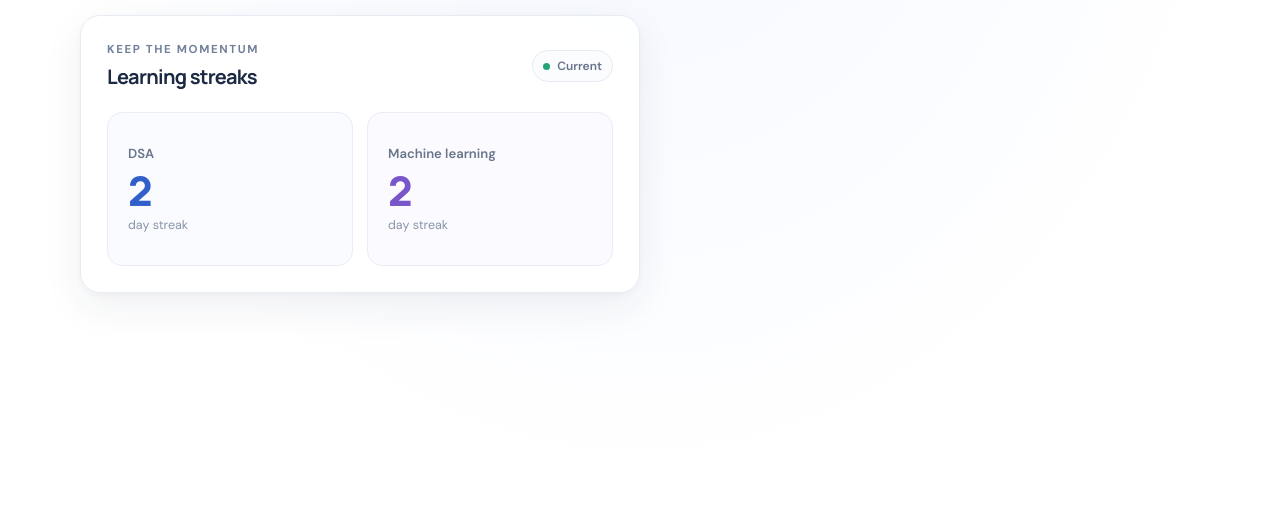
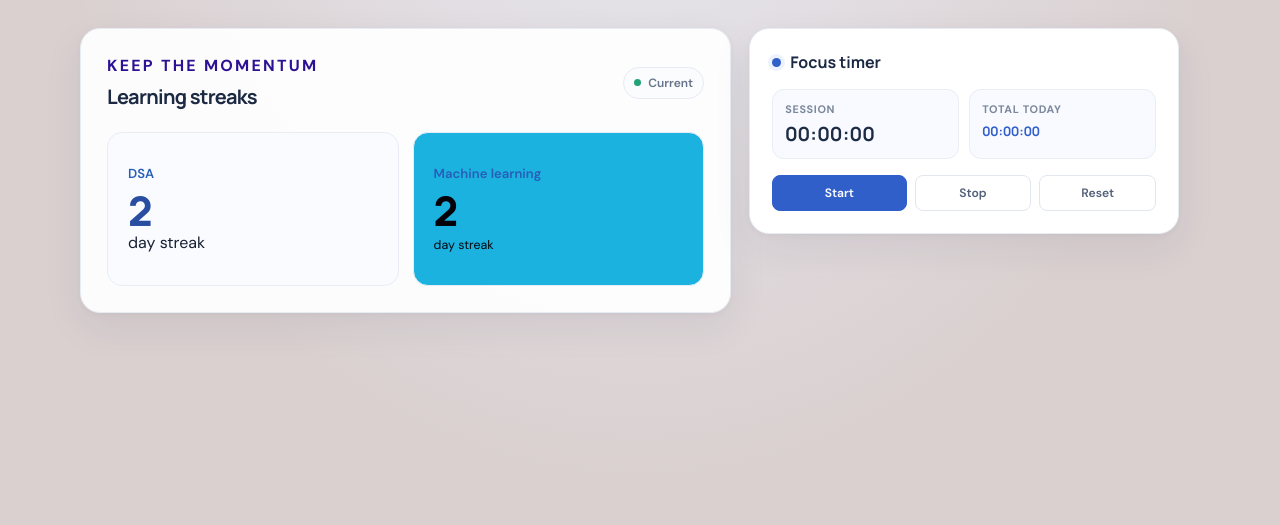
Before and after one commit to SatyamInnovates/Drona, a plain HTML site: page Frontend/index.html in a window 1280 px wide. Shown: the part 275-800 px from the top of the page. Drawn offline with Linux system fonts and the light colour scheme.

Commit message:
Added Timer and completed UI

```diff
--- a/Frontend/index.html
+++ b/Frontend/index.html
@@ -38,6 +38,28 @@
                     </article>
                 </div>
             </div>
+
+            <section id="container" class="timer-panel" aria-label="Focus timer">
+                <div class="timer-heading">
+                    <span class="timer-dot"></span>
+                    <span>Focus timer</span>
+                </div>
+                <div class="timer-readouts">
+                    <div class="timer-readout session-readout">
+                        <span class="readout-label">Session</span>
+                        <div id="display" aria-live="off">00:00:00</div>
+                    </div>
+                    <div class="timer-readout total-readout">
+                        <span class="readout-label">Total today</span>
+                        <div id="total" aria-live="polite">00:00:00:00</div>
+                    </div>
+                </div>
+                <div id="controls">
+                    <button id="start" onclick="start()">Start</button>
+                    <button id="stop" onclick="stop()">Stop</button>
+                    <button id="reset" onclick="reset()">Reset</button>
+                </div>
+            </section>
         </section>
     </main>
 
--- a/Frontend/index.js
+++ b/Frontend/index.js
@@ -1,5 +1,6 @@
 const ml_streak = document.getElementById('ml-streak');
 const dsa_streak = document.getElementById('dsa-streak');
+
 
 fetch('../Backend(main files)/streaks.json')
     .then(response => response.json())
@@ -7,3 +8,67 @@ fetch('../Backend(main files)/streaks.json')
         ml_streak.textContent = data.ml_streak;
         dsa_streak.textContent = data.dsa_streak;
     })
+
+
+
+
+// Timer
+const display = document.getElementById('display');
+const totalDisplay = document.getElementById('total');
+let timer = null;
+let startTime = 0;
+let elapsetTime = 0;
+let isRunning = false;
+let segmentStart = 0;
+
+const storageKey = "sessions-" + new Date().toDateString();   // NEW: one box per day
+let sessions = JSON.parse(localStorage.getItem(storageKey)) || [];   // NEW: load (null -> [])
+
+function formatTime(ms){
+    let hours = Math.floor(ms / (1000 * 60 * 60)).toString().padStart(2,"0");
+    let minutes = Math.floor(ms / (1000 * 60) % 60).toString().padStart(2,"0");
+    let seconds = Math.floor(ms / 1000 % 60).toString().padStart(2,"0");
+    let milliseconds = Math.floor(ms % 1000 / 10).toString().padStart(2,"0");
+
+    return `${hours}:${minutes}:${seconds}`;
+}
+
+function start(){
+    if(!isRunning){
+        startTime = Date.now() - elapsetTime;
+        segmentStart = Date.now();
+        timer = setInterval(update,10);
+        isRunning = true;
+    }
+}
+
+function stop(){
+    if(isRunning){
+        clearInterval(timer);
+        elapsetTime = Date.now() - startTime;
+        sessions.push(Date.now() - segmentStart);
+        localStorage.setItem(storageKey, JSON.stringify(sessions));   // NEW: save
+        showTotal();
+        isRunning = false;
+    }
+}
+
+function reset(){
+    clearInterval(timer);
+    startTime = 0;
+    elapsetTime = 0;
+    isRunning = false;
+    display.textContent = "00:00:00:00";
+}
+
+function update(){
+    elapsetTime = Date.now() - startTime;
+    display.textContent = formatTime(elapsetTime);
+}
+
+function showTotal(){
+    const total = sessions.reduce((sum, ms) => sum + ms, 0);
+    totalDisplay.textContent = formatTime(total);
+}
+
+showTotal();
--- a/Frontend/style.css
+++ b/Frontend/style.css
@@ -21,23 +21,141 @@ body {
     margin: 0;
     background:
         radial-gradient(ellipse at 50% 0, rgba(238, 243, 255, 0.75), transparent 38rem),
-        #fff;
+        #dad0d0;
 }
 
 .page-shell {
+    position: relative;
     width: min(1120px, calc(100% - 48px));
     margin: 0 auto;
 }
 
+#container {
+    display: flex;
+    width: min(100%, 430px);
+    flex-direction: column;
+    gap: 16px;
+    padding: 22px;
+    border: 1px solid #e7ebf2;
+    border-radius: 20px;
+    background: #fff;
+    box-shadow: 0 14px 40px rgba(24, 39, 75, 0.07), 0 2px 7px rgba(24, 39, 75, 0.03);
+}
+
+.timer-heading {
+    display: flex;
+    align-items: center;
+    gap: 9px;
+    color: #1b2942;
+    font-family: 'Manrope', 'Segoe UI', sans-serif;
+    font-size: 1rem;
+    font-weight: 700;
+}
+
+.timer-dot {
+    width: 9px;
+    height: 9px;
+    border-radius: 50%;
+    background: #315fca;
+    box-shadow: 0 0 0 4px #edf2ff;
+}
+
+.timer-readouts {
+    display: grid;
+    grid-template-columns: 1fr 1fr;
+    gap: 10px;
+}
+
+.timer-readout {
+    min-width: 0;
+    padding: 12px;
+    border: 1px solid #e9edf4;
+    border-radius: 12px;
+    background: #f8faff;
+}
+
+.readout-label {
+    display: block;
+    margin-bottom: 6px;
+    color: #7b879b;
+    font-size: 0.68rem;
+    font-weight: 700;
+    letter-spacing: 0.06em;
+    text-transform: uppercase;
+}
+
+#display {
+    color: #1d2b45;
+    font-family: 'Manrope', 'Segoe UI', sans-serif;
+    font-variant-numeric: tabular-nums;
+    font-size: 1.22rem;
+    font-weight: 700;
+    letter-spacing: 0.025em;
+    line-height: 1.2;
+    white-space: nowrap;
+}
+
+#total {
+    overflow-wrap: anywhere;
+    color: #315fca;
+    font-family: 'Manrope', 'Segoe UI', sans-serif;
+    font-size: 0.82rem;
+    font-variant-numeric: tabular-nums;
+    font-weight: 700;
+    line-height: 1.5;
+}
+
+#controls {
+    display: grid;
+    grid-template-columns: 1.15fr 1fr 1fr;
+    gap: 8px;
+}
+
+#controls button {
+    min-height: 36px;
+    padding: 0 9px;
+    border: 1px solid #e1e6ef;
+    border-radius: 8px;
+    background: #fff;
+    color: #526078;
+    font: inherit;
+    font-size: 0.76rem;
+    font-weight: 600;
+    cursor: pointer;
+    transition: background 160ms ease, border-color 160ms ease, color 160ms ease, transform 160ms ease;
+}
+
+#controls button:hover {
+    transform: translateY(-1px);
+    border-color: #cbd6e8;
+    background: #f6f8fc;
+}
+
+#controls #start {
+    border-color: #315fca;
+    background: #315fca;
+    color: #fff;
+}
+
+#controls #start:hover {
+    border-color: #264fae;
+    background: #264fae;
+}
+
+#controls button:focus-visible {
+    outline: 3px solid rgba(49, 95, 202, 0.25);
+    outline-offset: 2px;
+}
+
 .page-header {
-    padding: clamp(54px, 9vw, 100px) 0 48px;
+    padding: clamp(54px, 8vw, 84px) 0 44px;
     text-align: center;
 }
 
 .eyebrow {
     margin: 0;
-    color: #71809a;
-    font-size: 0.72rem;
+    color: #2d1094;
+    font-size: 1rem;
     font-weight: 700;
     letter-spacing: 0.14em;
     line-height: 1.4;
@@ -45,30 +163,32 @@ body {
 
 #heading {
     margin: 12px 0 5px;
-    color: #15213a;
+    font-size:100px;
+    color: #e49c3e;
     font-family: 'Manrope', 'Segoe UI', sans-serif;
-    font-size: clamp(3.25rem, 8vw, 5rem);
-    font-weight: 800;
+    font-weight: 1200;
     letter-spacing: -0.075em;
     line-height: 1.05;
 }
 
 #sub-heading {
     margin: 0;
-    color: #68758a;
-    font-size: clamp(1rem, 2.3vw, 1.2rem);
+    color: #575261;
+    font-size: clamp(1.5rem, 2.3vw, 1.2rem);
     font-weight: 400;
     letter-spacing: -0.015em;
 }
 
 .dashboard-content {
-    display: flex;
-    justify-content: flex-start;
+    display: grid;
+    grid-template-columns: minmax(0, 1.3fr) minmax(290px, 0.9fr);
+    align-items: start;
+    gap: 18px;
     padding: 0 0 72px;
 }
 
 .streak-panel {
-    width: min(100%, 560px);
+    width: 100%;
     padding: 26px;
     border: 1px solid #e7ebf2;
     border-radius: 20px;
@@ -141,18 +261,19 @@ body {
 }
 
 .ml-streak {
-    background: #fbfaff;
+    background: #1bb2e0;
+    color: #172033;
 }
 
 .streak-label {
-    color: #68758a;
+    color: #275fb8;
     font-size: 0.82rem;
     font-weight: 600;
 }
 
 .streak-value {
     margin-top: 9px;
-    color: #315fca;
+    color: #294da1;
     font-family: 'Manrope', 'Segoe UI', sans-serif;
     font-size: 2.55rem;
     font-weight: 800;
@@ -161,12 +282,12 @@ body {
 }
 
 .ml-streak .streak-value {
-    color: #7656c8;
+    color: #050108;
 }
 
-.streak-caption {
+.ml-streak .streak-caption {
     margin-top: 5px;
-    color: #8994a7;
+    color: #04080f;
     font-size: 0.78rem;
 }
 
@@ -176,7 +297,15 @@ body {
     }
 
     .page-header {
-        padding: 56px 0 36px;
+        padding: 54px 0 36px;
+    }
+
+    .dashboard-content {
+        grid-template-columns: 1fr;
+    }
+
+    #container {
+        width: 100%;
     }
 
     .streak-panel {
@@ -193,6 +322,16 @@ body {
     }
 }
 
+@media (min-width: 561px) and (max-width: 820px) {
+    .dashboard-content {
+        grid-template-columns: 1fr;
+    }
+
+    #container {
+        width: 100%;
+    }
+}
+
 @media (prefers-reduced-motion: reduce) {
     *,
     *::before,
```
